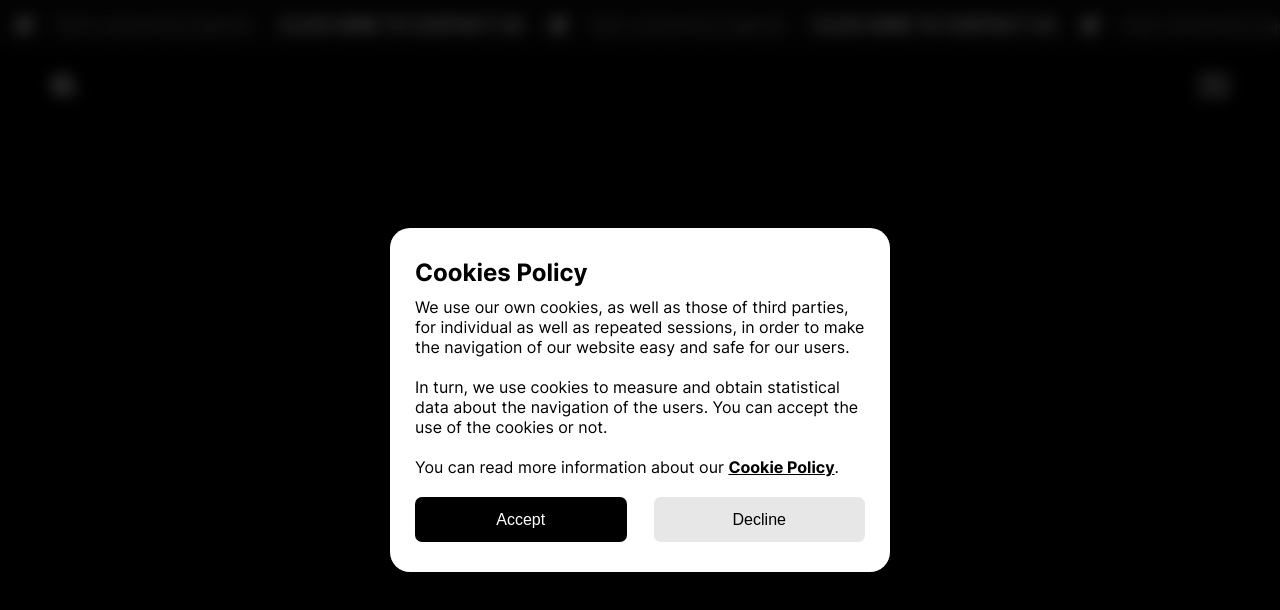
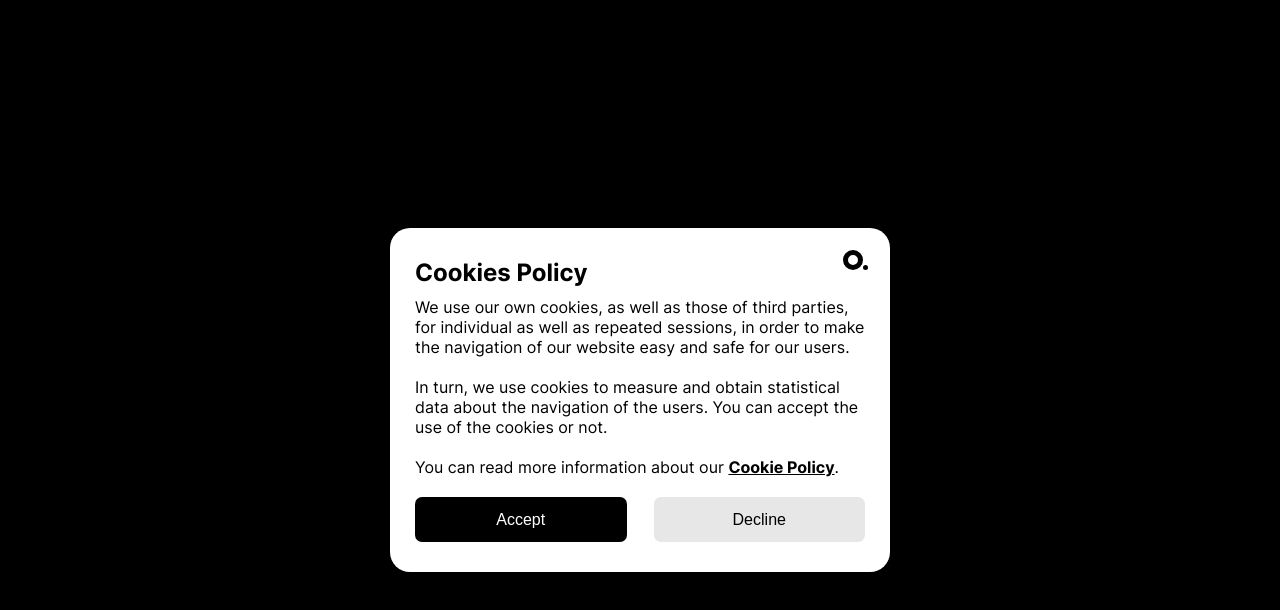
Before and after one commit to olmoscodes/o., an Angular app: page / in a window 1280 px wide. Shown: the top 610 px of the page. Built offline with nearby package versions, Linux system fonts and the light colour scheme.

Commit message:
adding animations and logo to the cookies popup and loading later the home

```diff
--- a/src/app/app.component.html
+++ b/src/app/app.component.html
@@ -1,3 +1,3 @@
-<app-notice></app-notice>
-<app-navbar [notice]="true"></app-navbar>
+<app-notice *ngIf="!cookiesConfig"></app-notice>
+<app-navbar *ngIf="!cookiesConfig" [notice]="true"></app-navbar>
 <app-cookies-popup *ngIf="!!cookiesConfig"></app-cookies-popup>
--- a/src/app/shared/cookies-popup/cookies-popup.component.html
+++ b/src/app/shared/cookies-popup/cookies-popup.component.html
@@ -1,6 +1,6 @@
 <div class="cookies-box">
-    <div class="title">Cookies Policy </div>
-    <div class="content">
+    <div class="title max-width">Cookies Policy </div>
+    <div class="content max-width">
         We use our own cookies, as well as those of third parties,
         for individual as well as repeated sessions, in order to
         make the navigation of our website easy and safe for our users.
@@ -11,8 +11,12 @@
         <br><br>
         You can read more information about our <span>Cookie Policy</span>.
     </div>
-    <div class="buttons">
+    <div class="buttons max-width">
         <button class="accept" (click)="acceptCookies()">Accept</button>
         <button class="decline" (click)="declineCookies()">Decline</button>
     </div>
+    <div class="logo-container">
+        <div class="o"></div>
+        <div class="dot"></div>
+    </div>
 </div>
--- a/src/app/shared/cookies-popup/cookies-popup.component.scss
+++ b/src/app/shared/cookies-popup/cookies-popup.component.scss
@@ -1,5 +1,6 @@
 .cookies-box {
     display: flex;
+    position: relative;
     flex-direction: column;
     align-items: center;
     background-color: white;
@@ -11,7 +12,7 @@
         width: 85vw;
     }
 
-    div {
+    .max-width {
         width: calc(100% - 50px)
     }
 
@@ -60,4 +61,18 @@
             color: black;
         }
     }
+
+    .logo-container {
+        position: absolute;
+        right: 20px;
+        top: 20px;
+
+        .o {
+            border-color: black;
+        }
+
+        .dot {
+            background-color: black;
+        }
+    }
 }
--- a/src/app/shared/cookies-popup/cookies-popup.component.ts
+++ b/src/app/shared/cookies-popup/cookies-popup.component.ts
@@ -1,6 +1,6 @@
 import { Component, OnInit } from '@angular/core';
 import { Router } from '@angular/router';
-
+import { gsap } from 'gsap';
 
 @Component({
   selector: 'app-cookies-popup',
@@ -9,19 +9,27 @@ import { Router } from '@angular/router';
 })
 export class CookiesPopupComponent implements OnInit {
 
+  popupAnimationIN = gsap.timeline()
+  popupAnimationOUT = gsap.timeline()
+
   constructor(public router: Router) { }
 
   ngOnInit(): void {
+    this.popupAnimationIN.fromTo(".cookies-box", 1.5, { opacity: 0, y: "20px" }, { opacity: 1, y: "0px", ease: "power4.out" }, "+=0.5")
   }
 
   acceptCookies() {
-    sessionStorage.setItem('analytics-on', 'true')
-    location.reload()
+    this.popupAnimationOUT.fromTo(".cookies-box", 0.5, { opacity: 1 }, { opacity: 0, ease: "none" }).then(() => {
+      sessionStorage.setItem('analytics-on', 'true')
+      location.reload()
+    })
   }
 
   declineCookies() {
-    sessionStorage.setItem('analytics-on', 'false')
-    location.reload()
+    this.popupAnimationOUT.fromTo(".cookies-box", 0.5, { opacity: 1 }, { opacity: 0, ease: "none" }).then(() => {
+      sessionStorage.setItem('analytics-on', 'false')
+      location.reload()
+    })
   }
 
 }
--- a/src/app/shared/navbar/navbar.component.scss
+++ b/src/app/shared/navbar/navbar.component.scss
@@ -11,26 +11,6 @@
     @media (max-width: 450px) {
         width: calc(100vw - 40px);
         padding: 0 20px;
-    }
-
-    .logo-container {
-        padding: 2px;
-        display: flex;
-        align-items: flex-end;
-
-        .o {
-            border: 5px solid white;
-            border-radius: 100%;
-            height: 10px;
-            width: 10px;
-        }
-
-        .dot {
-            height: 5px;
-            width: 5px;
-            background-color: white;
-            border-radius: 100%;
-        }
     }
 
     .hamburger-container {
--- a/src/styles.scss
+++ b/src/styles.scss
@@ -7,6 +7,26 @@ body {
     height: 100vh; /* Fallback for browsers that do not support Custom Properties */
     height: calc(var(--vh, 1vh) * 100);
     overflow-y: scroll;
+}
+
+.logo-container {
+    padding: 2px;
+    display: flex;
+    align-items: flex-end;
+
+    .o {
+        border: 5px solid white;
+        border-radius: 100%;
+        height: 10px;
+        width: 10px;
+    }
+
+    .dot {
+        height: 5px;
+        width: 5px;
+        background-color: white;
+        border-radius: 100%;
+    }
 }
 
 // Temporal under construction in PRODUCTION (master)
@@ -92,7 +112,6 @@ app-cookies-popup {
     left: 0;
     height: 100%;
     width: 100vw;
-    background-color: rgba(0, 0, 0, 0.448);
-    backdrop-filter: blur(6px);
+    background-color: black;
     z-index: 2;
 }
```
